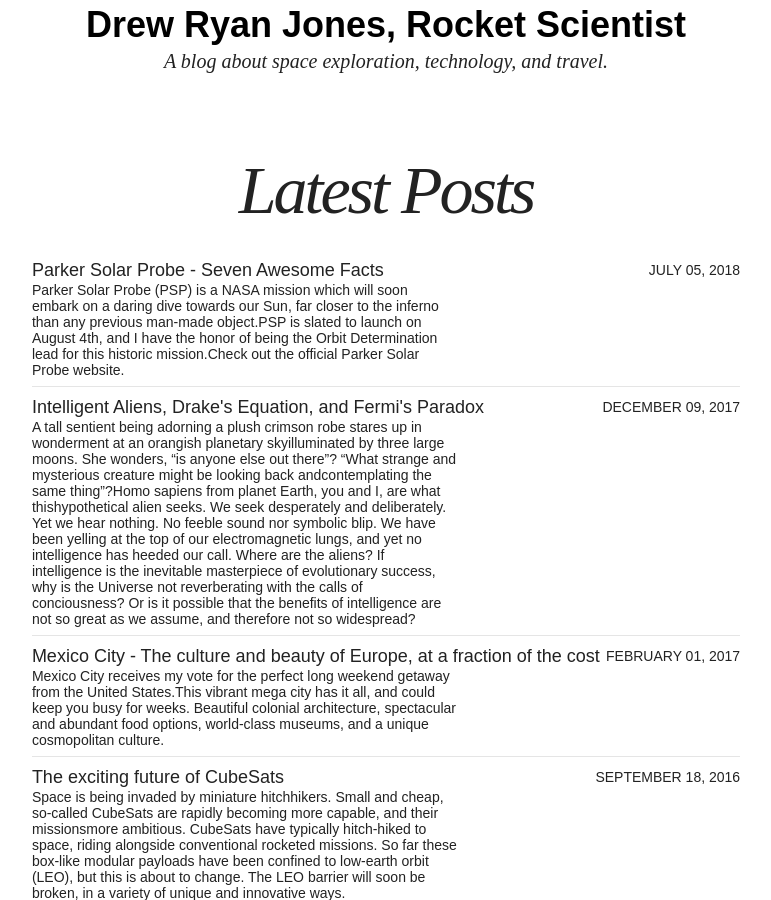
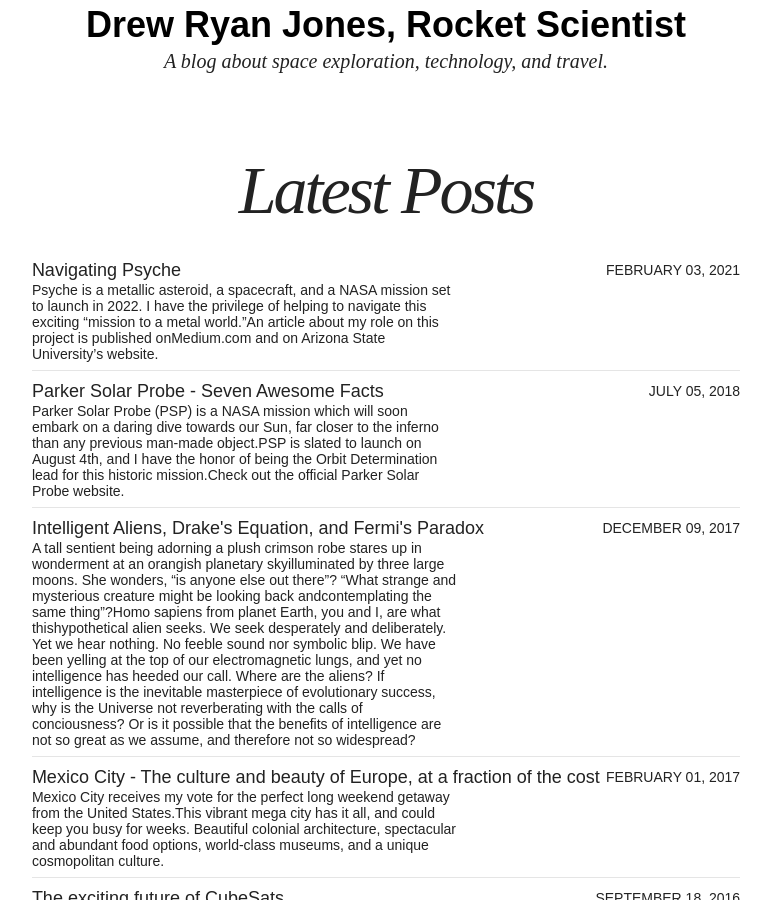
Before and after one commit to drewryanjones/drewryanjones.github.io, a Jekyll site: the page built from index.html, in a window 1280 px wide and 900 px high, scrolled down 322 px. Shown: the whole window, without its empty margins (254-1025 px from the left). Built offline with Jekyll 4.4.1, drawn with Linux system fonts in a browser that asks for light colours; nearby versions of some CDN libraries; some of the changed text lies outside the part shown.

Commit message:
Add Psyche blog link

```diff
--- /dev/null
+++ b/_posts/blog/2021-02-03-psyche.md
@@ -0,0 +1,13 @@
+---
+layout: post
+title: Navigating Psyche
+date: 2021-02-03
+categories: blog
+---
+
+Psyche is a metallic asteroid, a spacecraft, and a NASA mission set to launch in 2022.
+I have the privilege of helping to navigate this exciting "mission to a metal world."
+An article about my role on this project is published on
+[Medium.com](https://medium.com/the-nasa-psyche-mission-journey-to-a-metal-world/navigating-psyche-9ba9c15b1d04)
+and on
+[Arizona State University's website](https://psyche.asu.edu/2021/02/03/navigating-psyche/).
```
Also changed, not shown: about/index.md (+1 -1 lines).
